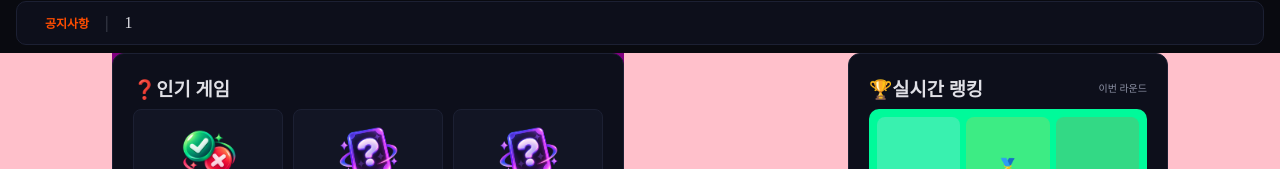
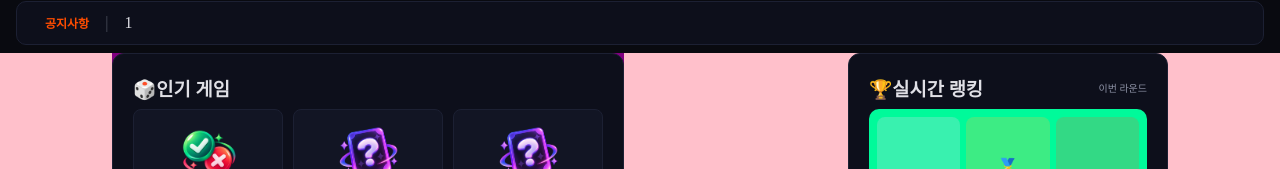
Before and after one commit to picksagetowin/gambling, a React (Vite) app in the folder frontend/: page / in a window 1280 px wide. Shown: the part 447-616 px from the top of the page. Built offline with nearby package versions, Linux system fonts and the light colour scheme.

Commit message:
fix:인기게임 배너 아이콘 변경

```diff
--- a/frontend/src/Homepage.jsx
+++ b/frontend/src/Homepage.jsx
@@ -44,7 +44,7 @@ function Homepage(){
                             <div className='banner'>
                                 <div className='banner-header'>
                                     <h3>
-                                        <span className='games-icon'>❓</span>
+                                        <span className='games-icon'>🎲</span>
                                         인기 게임
                                     </h3>
                                 </div>
```
